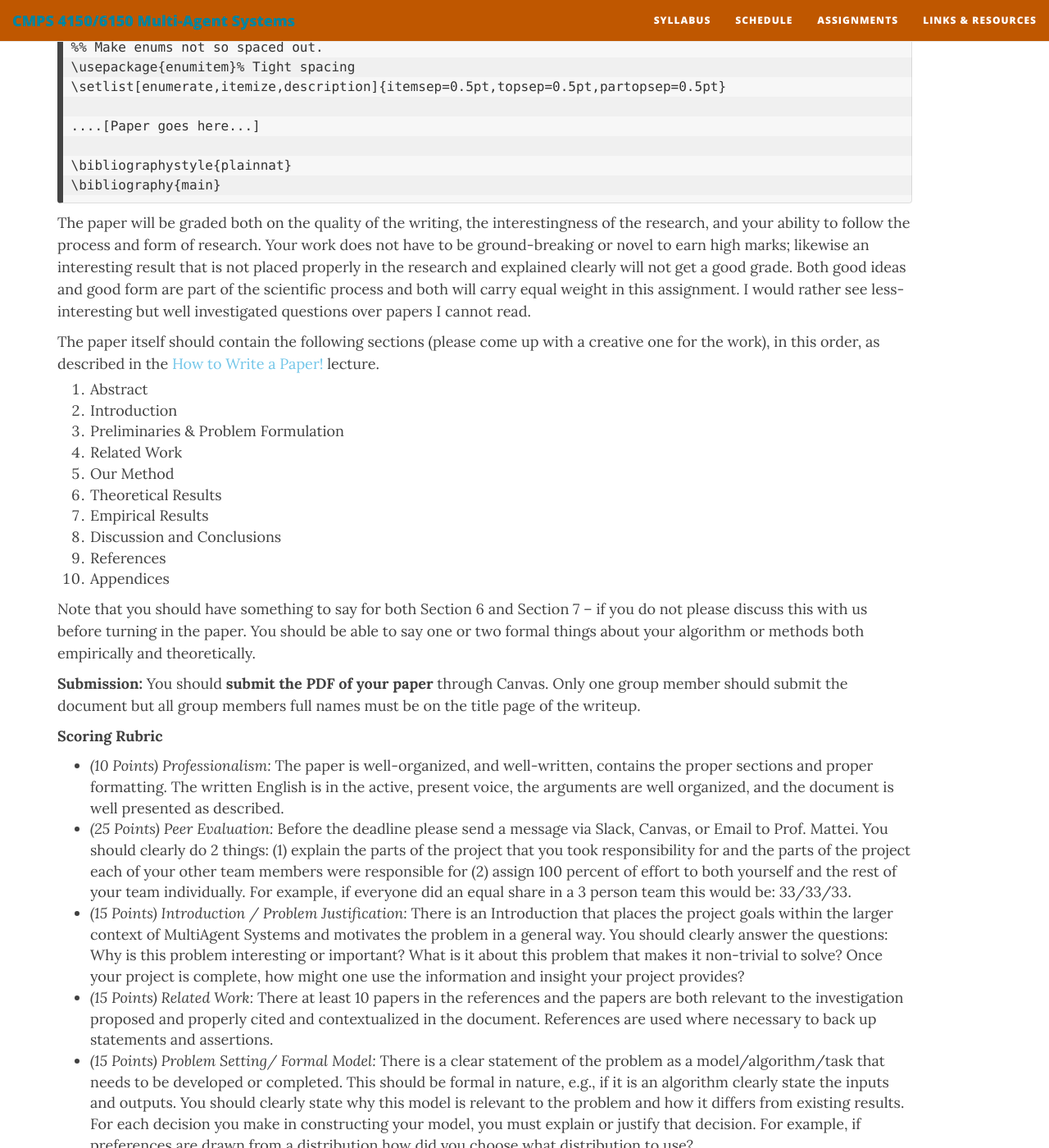
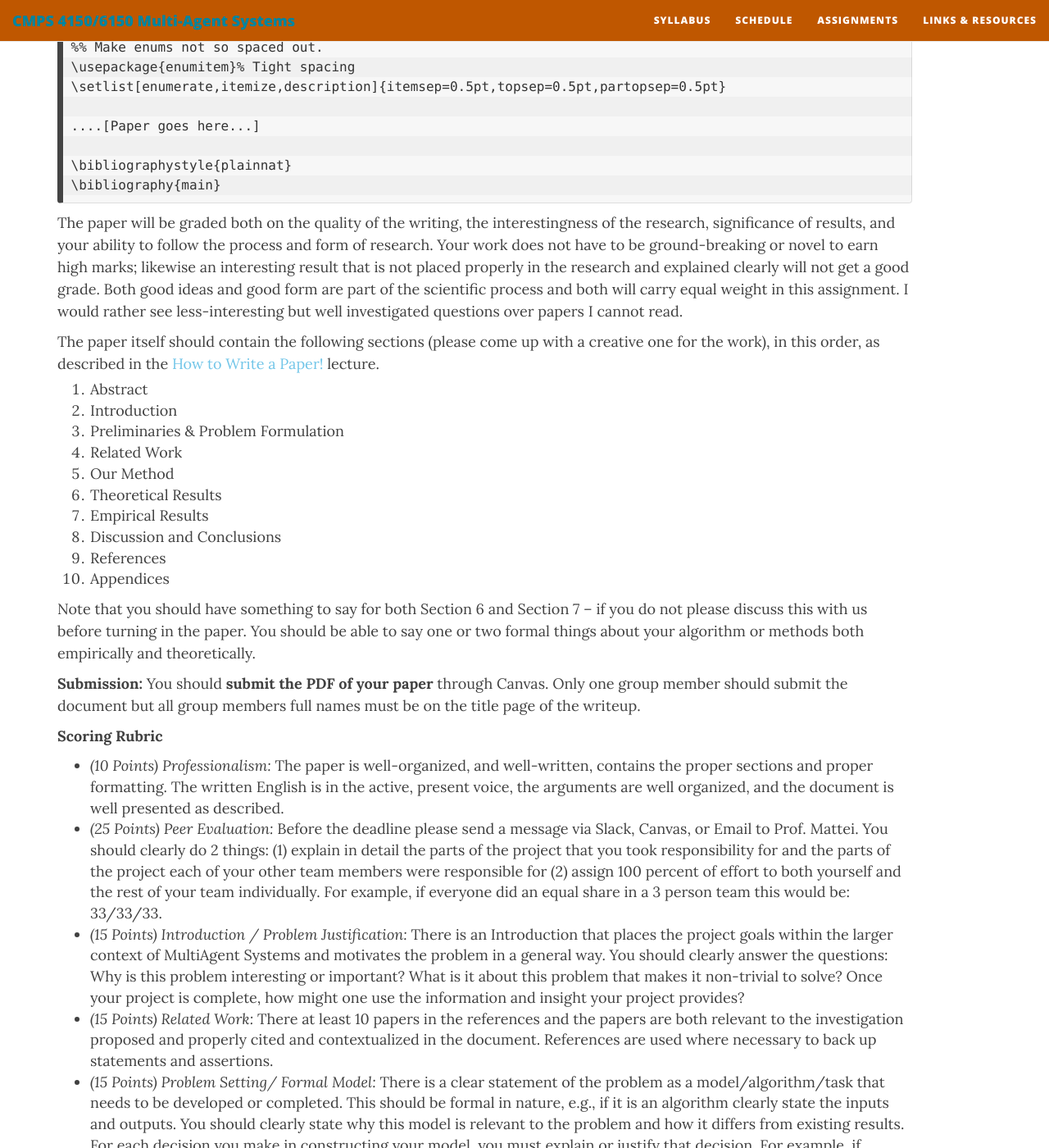
Before and after one commit to nmattei/cmps4150, a Jekyll site: the page built from assignments.md, in a window 1280 px wide and 1400 px high, scrolled down 5821 px. Shown: the whole window at 82% size. Built offline with Jekyll 4.4.1, drawn with Linux system fonts in a browser that asks for light colours; nearby versions of some CDN libraries; some of the changed text lies outside the part shown.

Commit message:
Update assignments.md

````diff
--- a/assignments.md
+++ b/assignments.md
@@ -162,7 +162,7 @@ In terms of formatting please ensure your paper uses the package `natbib` and ci
 \bibliography{main}
 ```
 
-The paper will be graded both on the quality of the writing, the interestingness of the research, and your ability to follow the process and form of research. Your work does not have to be ground-breaking or novel to earn high marks; likewise an interesting result that is not placed properly in the research and explained clearly will not get a good grade. Both good ideas and good form are part of the scientific process and both will carry equal weight in this assignment. I would rather see less-interesting but well investigated questions over papers I cannot read.
+The paper will be graded both on the quality of the writing, the interestingness of the research, significance of results, and your ability to follow the process and form of research. Your work does not have to be ground-breaking or novel to earn high marks; likewise an interesting result that is not placed properly in the research and explained clearly will not get a good grade. Both good ideas and good form are part of the scientific process and both will carry equal weight in this assignment. I would rather see less-interesting but well investigated questions over papers I cannot read.
 
 The paper itself should contain the following sections (please come up with a creative one for the work), in this order, as described in the [How to Write a Paper!](https://drive.google.com/drive/folders/1ERq3woEdXPtE141ZSsH5esnp9qiO2JMw?usp=sharing) lecture.
 
@@ -184,7 +184,7 @@ Note that you should have something to say for both Section 6 and Section 7 -- i
 **Scoring Rubric**
 
 * *(10 Points) Professionalism:* The paper is well-organized, and well-written, contains the proper sections and proper formatting. The written English is in the active, present voice, the arguments are well organized, and the document is well presented as described.
-* *(25 Points) Peer Evaluation:* Before the deadline please send a message via Slack, Canvas, or Email to Prof. Mattei. You should clearly do 2 things: (1) explain the parts of the project that you took responsibility for and the parts of the project each of your other team members were responsible for (2) assign 100 percent of effort to both yourself and the rest of your team individually. For example, if everyone did an equal share in a 3 person team this would be: 33/33/33.
+* *(25 Points) Peer Evaluation:* Before the deadline please send a message via Slack, Canvas, or Email to Prof. Mattei. You should clearly do 2 things: (1) explain in detail the parts of the project that you took responsibility for and the parts of the project each of your other team members were responsible for (2) assign 100 percent of effort to both yourself and the rest of your team individually. For example, if everyone did an equal share in a 3 person team this would be: 33/33/33.
 * *(15 Points) Introduction / Problem Justification:* There is an Introduction that places the project goals within the larger context of MultiAgent Systems and motivates the problem in a general way. You should clearly answer the questions: Why is this problem interesting or important? What is it about this problem that makes it non-trivial to solve? Once your project is complete, how might one use the information and insight your project provides?
 * *(15 Points) Related Work:* There at least 10 papers in the references and the papers are both relevant to the investigation proposed and properly cited and contextualized in the document. References are used where necessary to back up statements and assertions.
 * *(15 Points) Problem Setting/ Formal Model:* There is a clear statement of the problem as a model/algorithm/task that needs to be developed or completed. This should be formal in nature, e.g., if it is an algorithm clearly state the inputs and outputs. You should clearly state why this model is relevant to the problem and how it differs from existing results. For each decision you make in constructing your model, you must explain or justify that decision. For example, if preferences are drawn from a distribution how did you choose what distribution to use?
````
Also changed, not shown: other parts of assignments.md (+2 -2 lines).
